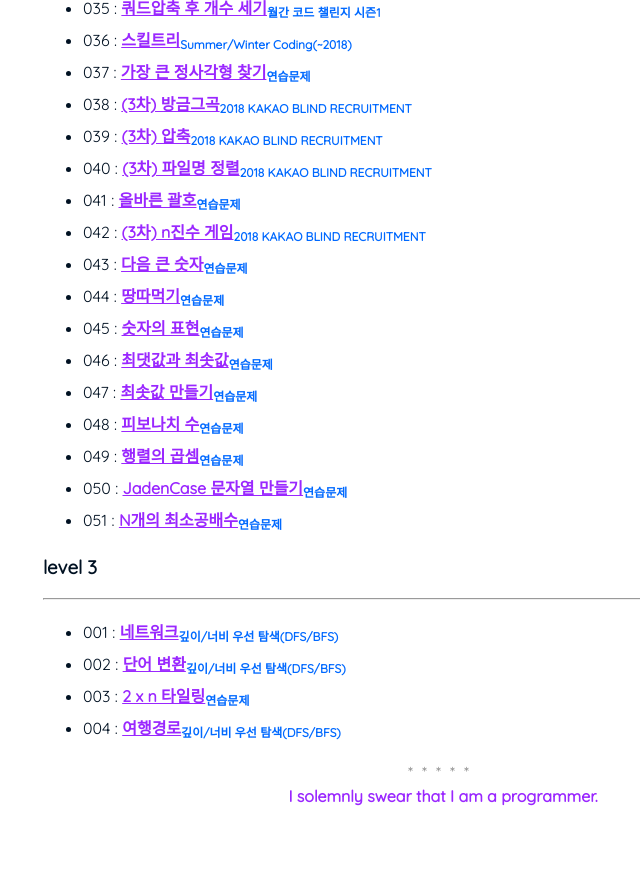
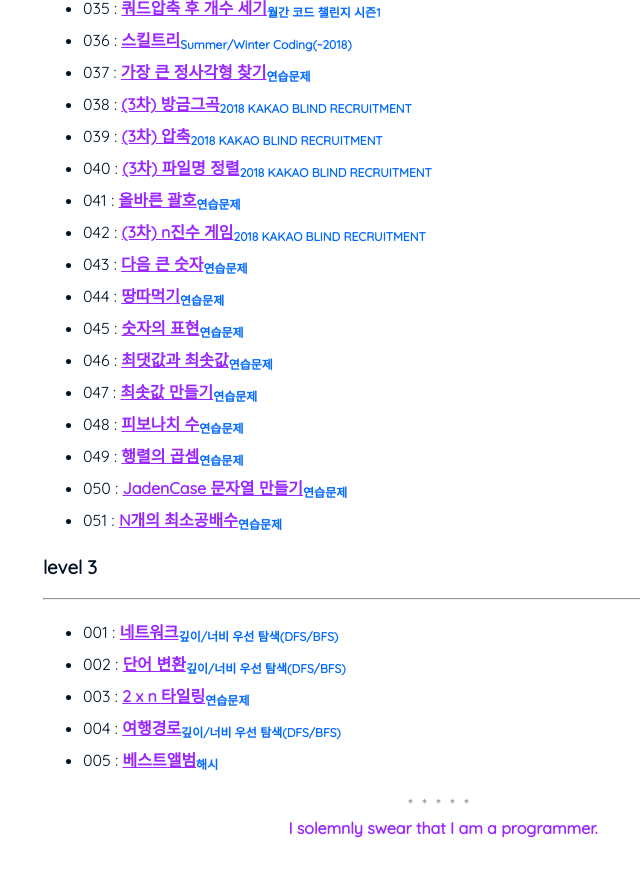
Before and after one commit to nimkoes/portfolio, a Jekyll site: the page built from _posts/2021-04-30-Programmers-Algorithm-Problem.md, in a window 1280 px wide and 900 px high, scrolled down 6405 px. Shown: the top 877 px of the window, without its empty margins (197-837 px from the left). Built offline with Jekyll 4.4.1, drawn with Linux system fonts in a browser that asks for light colours.

Commit message:
mod post, add new algorithm problem

```diff
--- a/_posts/2021-04-30-Programmers-Algorithm-Problem.md
+++ b/_posts/2021-04-30-Programmers-Algorithm-Problem.md
@@ -174,6 +174,7 @@ author: "nimkoes"
 - 002 : [**<u>단어 변환</u>**<sub>깊이/너비 우선 탐색(DFS/BFS)</sub>][link_level_3_002]
 - 003 : [**<u>2 x n 타일링</u>**<sub>연습문제</sub>][link_level_3_003]
 - 004 : [**<u>여행경로</u>**<sub>깊이/너비 우선 탐색(DFS/BFS)</sub>][link_level_3_004]
+- 005 : [**<u>베스트앨범</u>**<sub>해시</sub>][link_level_3_005]
 
 
 
@@ -230,7 +231,6 @@ author: "nimkoes"
 [link_level_1_047]:https://xxxelppa.tistory.com/183
 [link_level_1_048]:https://xxxelppa.tistory.com/184
 
-
 [link_level_2_001]:https://xxxelppa.tistory.com/208
 [link_level_2_002]:https://xxxelppa.tistory.com/209
 [link_level_2_003]:https://xxxelppa.tistory.com/210
@@ -283,8 +283,8 @@ author: "nimkoes"
 [link_level_2_050]:https://xxxelppa.tistory.com/258
 [link_level_2_051]:https://xxxelppa.tistory.com/259
 
-
 [link_level_3_001]:https://xxxelppa.tistory.com/262
 [link_level_3_002]:https://xxxelppa.tistory.com/266
 [link_level_3_003]:https://xxxelppa.tistory.com/268
 [link_level_3_004]:https://xxxelppa.tistory.com/298
+[link_level_3_005]:https://xxxelppa.tistory.com/335
```
